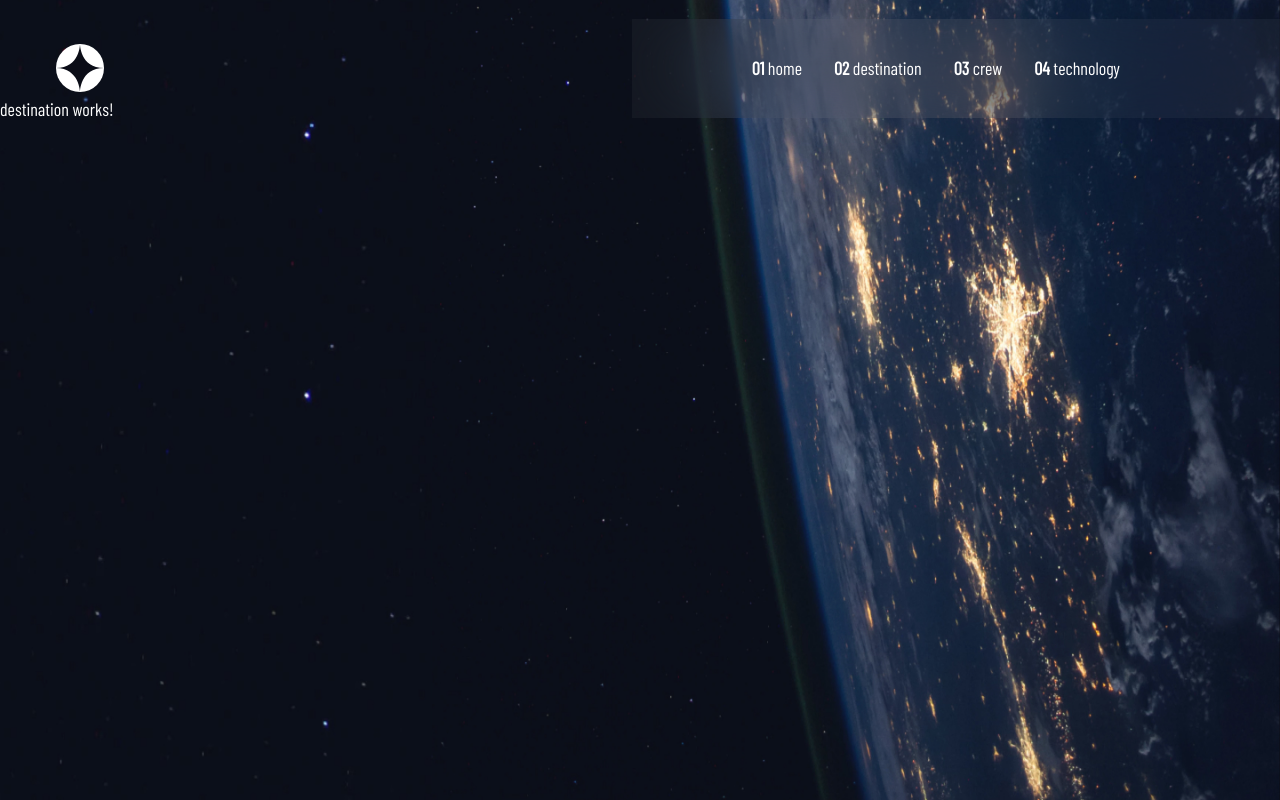
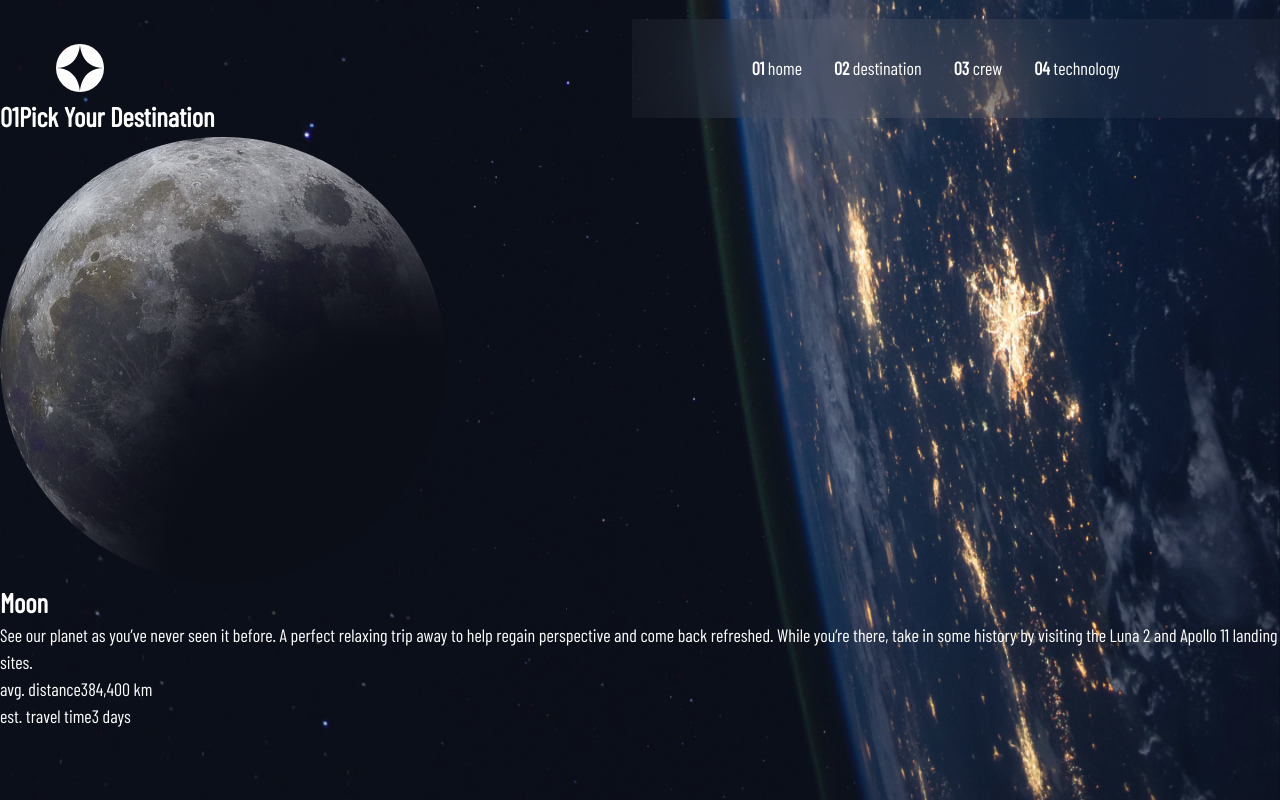
Before and after one commit to sh-ct/fem-i-space-tourism, an Angular app in the folder space-tourism-site/: page /destination in a window 1280 px wide. Built offline with nearby package versions, Linux system fonts and the light colour scheme; a web font is replaced by a local one.

Commit message:
initial page set up basic html and data

```diff
--- a/space-tourism-site/src/app/destination/destination.component.html
+++ b/space-tourism-site/src/app/destination/destination.component.html
@@ -1 +1,11 @@
-<p>destination works!</p>
+<section>
+  <h1><span>01</span>Pick Your Destination</h1>
+  <img [src]="destination.images.png" alt="">
+  <nav></nav>
+  <h2>{{destination.name}}</h2>
+  <p>{{destination.description}}</p>
+  <div>
+    <p><span>avg. distance</span>{{destination.distance}}</p>
+    <p><span>est. travel time</span>{{destination.travel}}</p>
+  </div>
+</section>
--- a/space-tourism-site/src/app/destination/destination.component.ts
+++ b/space-tourism-site/src/app/destination/destination.component.ts
@@ -1,4 +1,6 @@
 import { Component } from '@angular/core';
+import jsonData from '../../assets/json/data.json';
+import { IDestination } from "./destination.model";
 
 @Component({
   selector: 'app-destination',
@@ -6,5 +8,19 @@ import { Component } from '@angular/core';
   styleUrls: ['./destination.component.scss']
 })
 export class DestinationComponent {
+  data: IDestination[] = jsonData.destinations;
+  index: number = 0;
+
+  stepIndex() {
+    if (this.index + 1 > this.data.length) {
+      this.index = 0;
+    } else {
+      ++this.index;
+    }
+  }
+
+  get destination() {
+    return this.data[this.index];
+  }
 
 }
```
Also changed, not shown: space-tourism-site/src/app/destination/destination.model.ts (added, +10 -0 lines).
